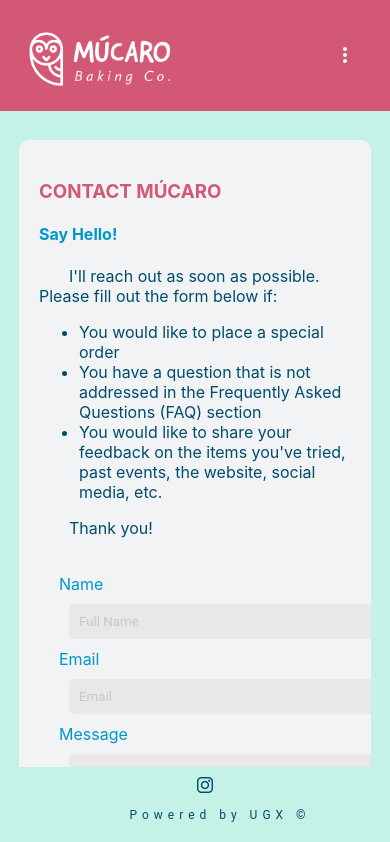
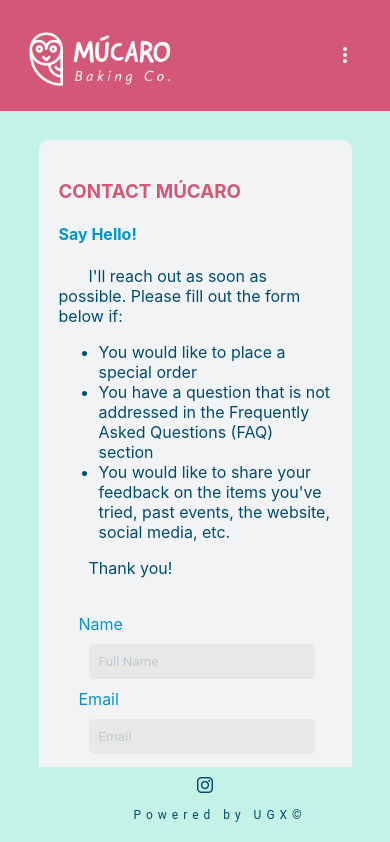
Before and after one commit to Ugonz86/MucaroBakingCo, a React (Create React App) app: page /contact in a window 390 px wide. Shown: the top 842 px of the page. Built offline with nearby package versions, Linux system fonts and the light colour scheme; the HTML template or start-up script is replaced by a standard one; what @aws-amplify/core would draw is missing.

Commit message:
Fixing UI discrepancies

```diff
--- a/src/App.css
+++ b/src/App.css
@@ -90,11 +90,16 @@
   }
 
   .form-container {
-    width: 80vw;
+    width: 70vw;
     justify-content: center;
     align-items: center;
     padding: 20px;
     /* display:flex */
+    overflow-x:visible !important;
+  }
+
+  .form {
+    /* width: 50vw !important; */
   }
 
   /* .popUpsContainer {
@@ -110,10 +115,10 @@
   }
 
   input {
-    width: auto !important;
+    width: 53vw !important;
   }
   textarea {
-    width: auto !important;
+    width: 53vw !important;
   }
 
   .title {
@@ -121,43 +126,16 @@
     color: #d25876;
   }
 
-  /* .carousel-container {
-    background: red;
-    display: flex;
-    flex-wrap: nowrap;
-    overflow: hidden;
-    width: 400px !important;
-    align-items: center;
-    justify-content: center;
-
-  }
-  .carousel-item {
-
-    min-width: 400px !important ;
-    width: 400px !important;
-    height: 400px !important;
-    display: flex;
-    align-items: center;
-    justify-content: center;
-    transition: 1s cubic-bezier(0.39, 0.575, 0.565, 1);
-  } */
-
 .carousel-container {
-  /* width: 40vw; */
   height: 30vh !important;
 }
 
   .carouselImage {
-    /* width: 60vw; */
-
     object-fit: contain !important;
   }
 
-    /* .sidebar {
-      display: block;
-    } */
+}
 
-}
 @media screen and (min-width: 45em) {
   .nav-small{
     display: none
@@ -359,7 +337,7 @@
   padding: 10px;
   border-radius: 5px;
   width: 80px;
-  margin: auto;
+  margin: 20px auto 0;
 }
 
 button:active {
--- a/src/Footer.js
+++ b/src/Footer.js
@@ -9,7 +9,7 @@
       <Link to="https://www.instagram.com/bakingjeva/">
         <img src={instalogo} className="insta-logo" alt="instagram-logo" />
       </Link>
-      <p>Powered by UGX ©</p>
+      <p>Powered by UGX©</p>
     </div>
   );
 }
```
